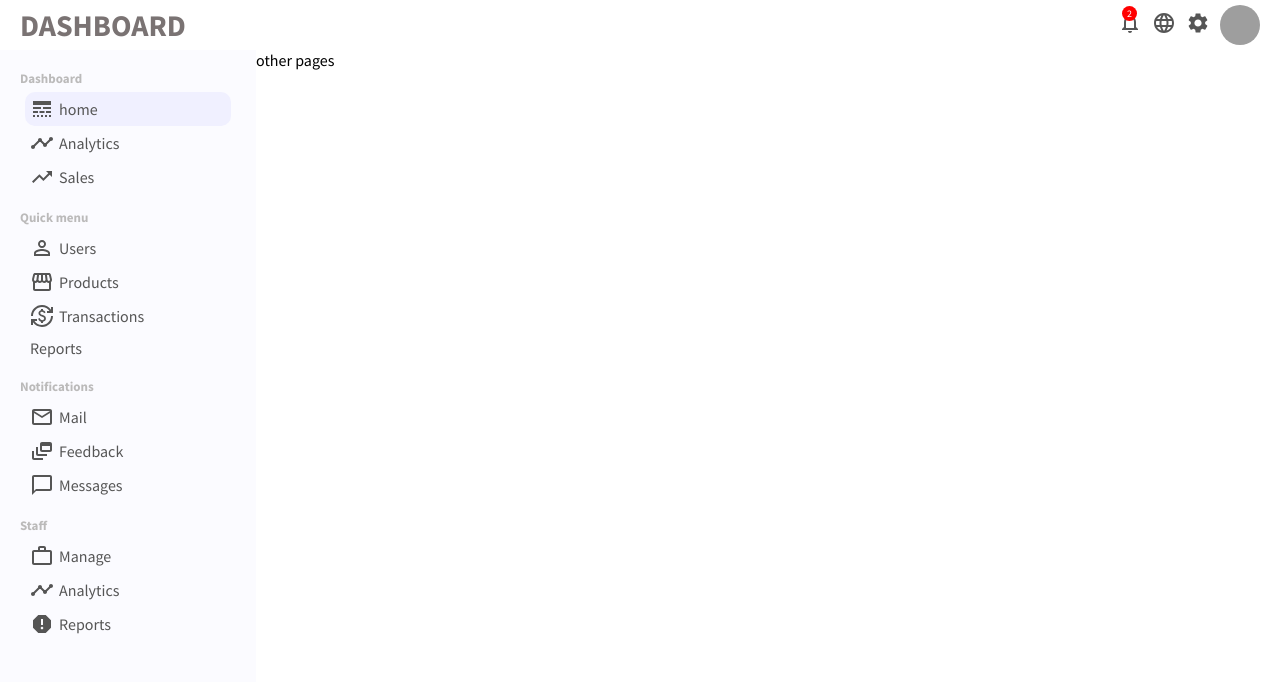
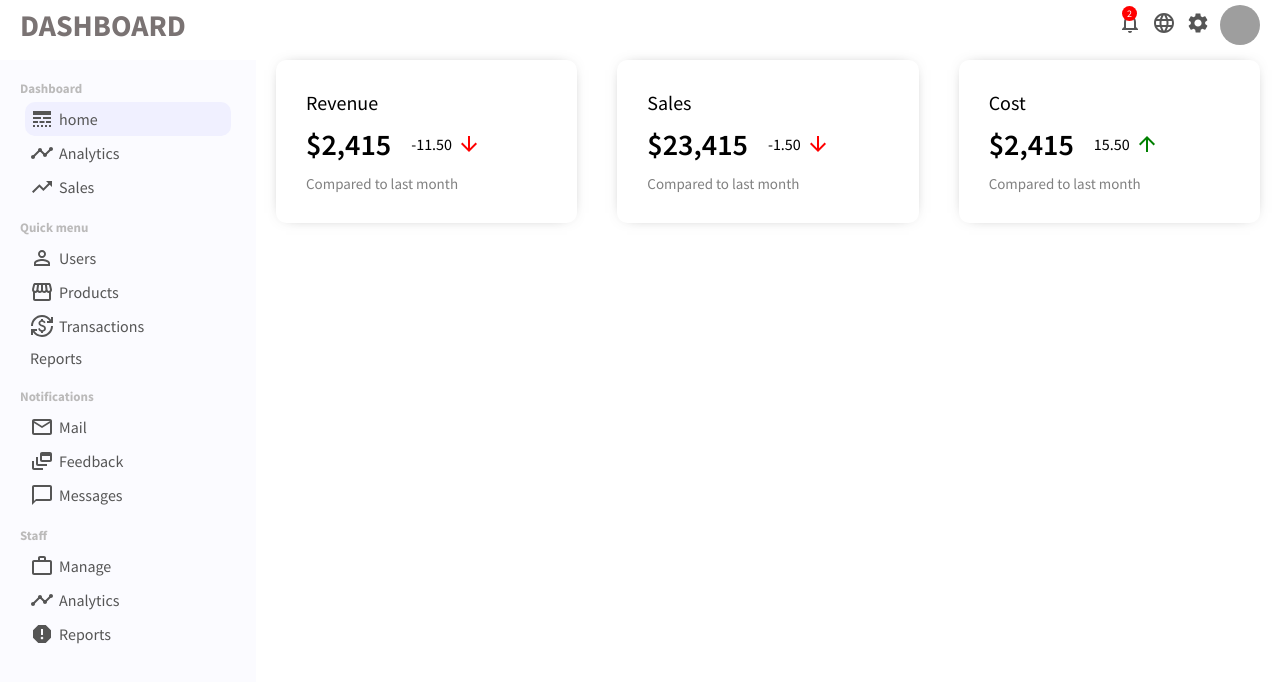
Before and after one commit to Nnvedward/dashboard, a React (Create React App) app: page / in a window 1280 px wide. Shown: the top 682 px of the page. Built offline with nearby package versions, Linux system fonts and the light colour scheme; grey boxes are pictures that could not be loaded.

Commit message:
Setup home page and featured info  component

```diff
--- a/src/App.js
+++ b/src/App.js
@@ -1,6 +1,7 @@
 import Sidebar from "./components/sidebar/Sidebar";
 import Topbar from "./components/topbar/Topbar";
 import './app.css'
+import Home from "./pages/home/Home";
 
 const App = () => {
   return (
@@ -8,7 +9,7 @@
       <Topbar />
       <div className="container">
         <Sidebar />
-        <div className="others">other pages</div>
+        <Home />
       </div>
     </div>
   );
--- a/src/app.css
+++ b/src/app.css
@@ -1,8 +1,4 @@
 .container {
     display: flex;
+    margin-top: 10px;
 }
-
-.others {
-    flex: 4;
-    background-color: white;
-}
--- /dev/null
+++ b/src/components/featuredInfo/FeaturedInfo.jsx
@@ -0,0 +1,43 @@
+import "./featuredInfo.css"
+
+import React from 'react'
+import { ArrowDownward, ArrowUpward } from "@mui/icons-material"
+
+const FeaturedInfo = () => {
+    return (
+        <div className="featured">
+            <div className="featuredItem">
+                <span className="featuredTitle">Revenue</span>
+                <div className="featuredMoneyContainer">
+                    <span className="featuredMoney">$2,415</span>
+                    <span className="featuredMoneyRate">
+                        -11.50 <ArrowDownward className="featuredIcon negative"/>
+                    </span>
+                </div>
+                <span className="featuredSub">Compared to last month</span>
+            </div>
+            <div className="featuredItem">
+                <span className="featuredTitle">Sales</span>
+                <div className="featuredMoneyContainer">
+                    <span className="featuredMoney">$23,415</span>
+                    <span className="featuredMoneyRate">
+                        -1.50 <ArrowDownward className="featuredIcon negative"/>
+                    </span>
+                </div>
+                <span className="featuredSub">Compared to last month</span>
+            </div>
+            <div className="featuredItem">
+                <span className="featuredTitle">Cost</span>
+                <div className="featuredMoneyContainer">
+                    <span className="featuredMoney">$2,415</span>
+                    <span className="featuredMoneyRate">
+                        15.50 <ArrowUpward className="featuredIcon"/>
+                    </span>
+                </div>
+                <span className="featuredSub">Compared to last month</span>
+            </div>
+        </div>
+    )
+}
+
+export default FeaturedInfo
--- /dev/null
+++ b/src/components/featuredInfo/featuredInfo.css
@@ -0,0 +1,51 @@
+.featured {
+    width: 100%;
+    display: flex;
+    justify-content: space-between;
+}
+
+.featuredItem {
+    flex: 1;
+    margin: 0px 20px;
+    padding: 30px;
+    border-radius: 10px;
+    cursor: pointer;
+    -webkit-box-shadow: 0px 0px 15px -10px rgba(0, 0, 0, 0.75);
+    box-shadow: 0px 0px 15px -10px rgba(0, 0, 0, 0.75);
+}
+
+.featuredTitle {
+    font-size: 20px;
+}
+
+.featuredMoneyContainer {
+    margin: 10px 0px;
+    display: flex;
+    align-items: center;
+}
+
+.featuredMoney {
+    font-size: 30px;
+    font-weight: 600;
+}
+
+.featuredMoneyRate {
+    display: flex;
+    align-items: center;
+    margin-left: 20px;
+}
+
+.featuredIcon {
+    font-size: 14px;
+    margin-left: 5px;
+    color: green;
+}
+
+.featuredIcon.negative {
+    color: red;
+}
+
+.featuredSub {
+    font-size: 15px;
+    color: gray;
+}
--- a/src/pages/home/Home.jsx
+++ b/src/pages/home/Home.jsx
@@ -0,0 +1,13 @@
+import "./home.css"
+import React from 'react'
+import FeaturedInfo from "../../components/featuredInfo/FeaturedInfo"
+
+const Home = () => {
+    return (
+        <div className="home">
+            <FeaturedInfo />
+        </div>
+    )
+}
+
+export default Home
--- a/src/pages/home/home.css
+++ b/src/pages/home/home.css
@@ -0,0 +1,3 @@
+.home {
+    flex: 4;
+}
```
